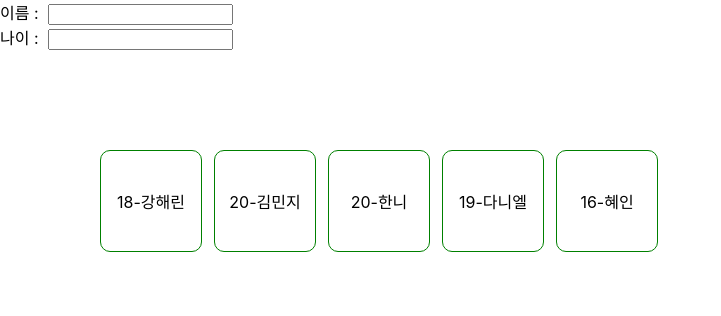
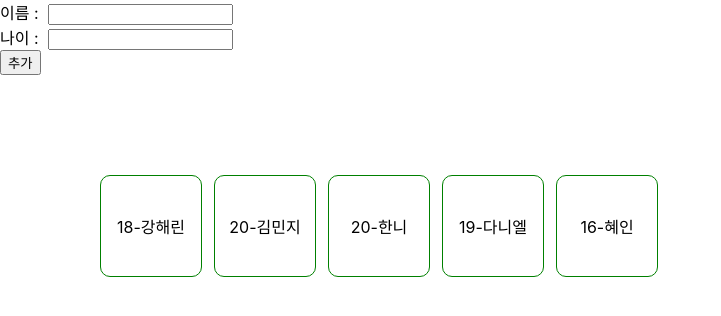
Before and after one commit to heexohee/todolist_mvp, a React (Create React App) app: page / in a window 1280 px wide. Shown: the top 316 px of the page, without its empty margins (0-721 px from the left). Built offline with nearby package versions, Linux system fonts and the light colour scheme.

Commit message:
버튼, 알럿 추가

```diff
--- a/src/App.js
+++ b/src/App.js
@@ -30,7 +30,9 @@ const nameChangeHandler = (event) =>{
 const ageChangeHandler = (event) => {
   setAge(event.target.value);
 };
-
+ const clickAddButtonHandler = () => {
+alert('hi');
+ };
 
   return (
     <div>
@@ -39,12 +41,14 @@ const ageChangeHandler = (event) => {
         <input
         value = {name}
         onChange={(event)=>nameChangeHandler(event)}
-        /> <br />
+        />
+        <br />
         나이 : &nbsp;
         <input
         value = {age}
-        onChange={ageChangeHandler} />{age}
-
+        onChange={ageChangeHandler} />
+        <br />
+        <button onClick={clickAddButtonHandler}>추가</button>
       </div>
   <div className ='app-style'>
     { users.map(function(item){
```
